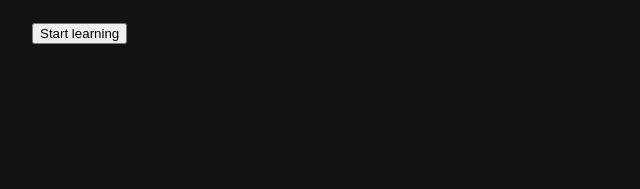
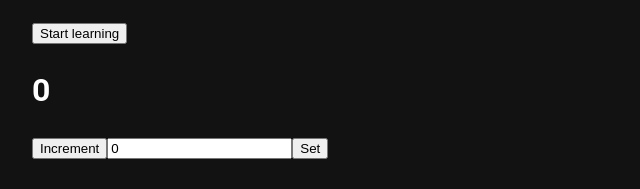
Before and after one commit to Skoblik/react-testing-tutorial, a React (Create React App) app: page / in a window 1280 px wide. Shown: the part 748-937 px from the top of the page, without its empty margins (0-640 px from the left). Before the commit the page ends 825 px from the top, so only its background shows below. Built offline with nearby package versions, Linux system fonts and the light colour scheme.

Commit message:
Added Counter component to the App component

```diff
--- a/src/App.tsx
+++ b/src/App.tsx
@@ -1,5 +1,6 @@
 import "./App.css";
 import { Application } from "./components/application/Application";
+import { Counter } from "./components/counter/Counter";
 import { Skills } from "./components/skills/Skills";
 import { AppProviders } from "./providers/AppProviders";
 
@@ -9,6 +10,7 @@ function App() {
       <div className="App">
         <Application />
         <Skills skills={["HTML", "CSS"]} />
+        <Counter />
       </div>
     </AppProviders>
   );
```
